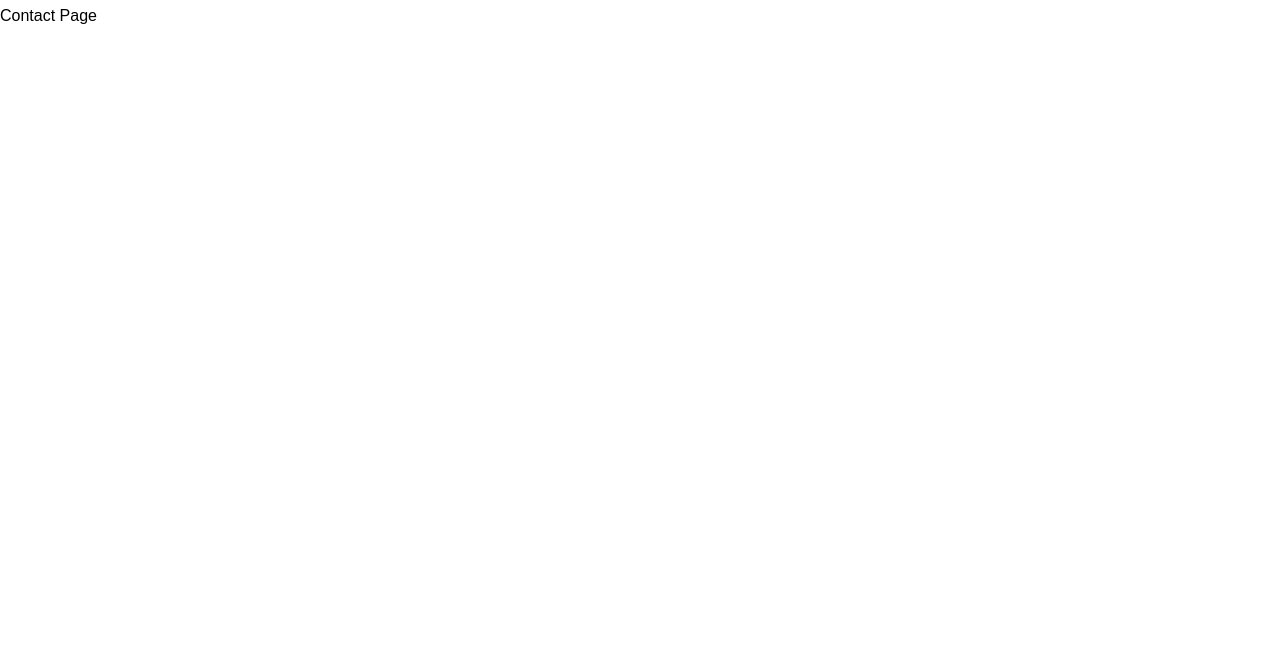
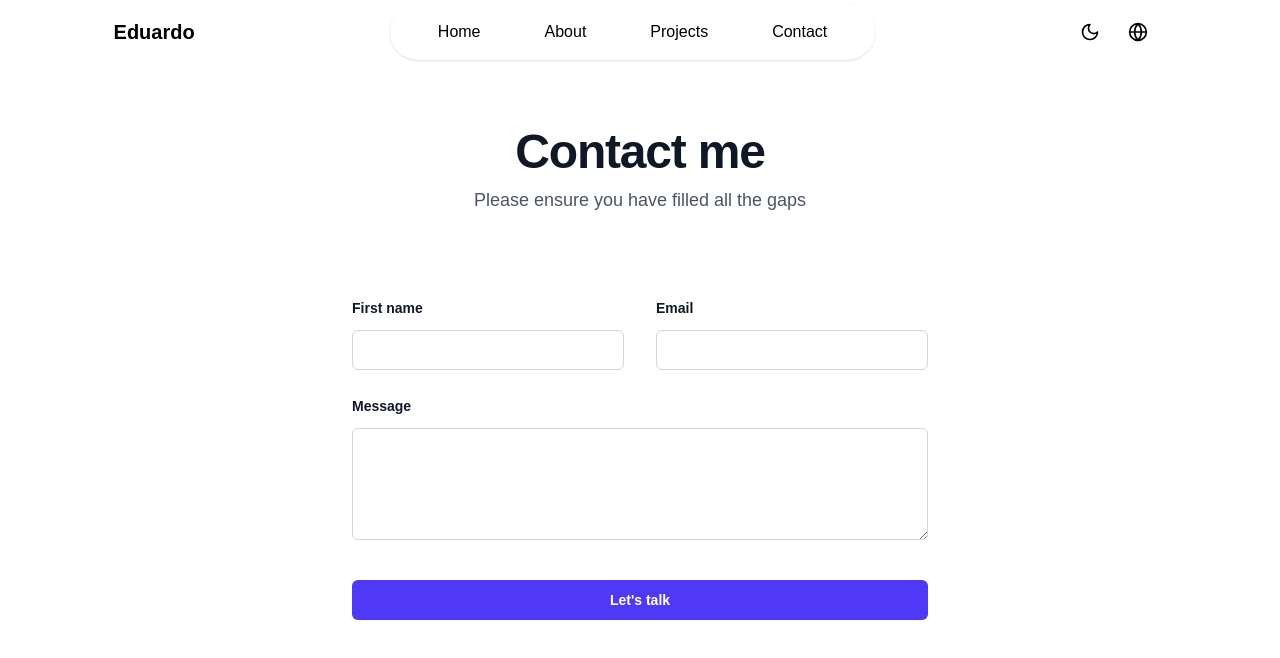
Before and after one commit to EduardoVizicato/MyPortfolio, a Next.js app: page /contact in a window 1280 px wide. Shown: the top 658 px of the page. Built offline with nearby package versions, Linux system fonts and the light colour scheme; a web font is replaced by a local one.

Commit message:
starting contact page

```diff
--- a/src/app/(pages)/about/page.jsx
+++ b/src/app/(pages)/about/page.jsx
@@ -7,6 +7,20 @@ const About = () => {
       <Navbar />
       <div id='about' className='w-full px[12%] py-10'>
         <h2 className='py-10 text-center mb-2 text-3xl'>About me</h2>
+
+        <div className='flex w-full flex-col lg:flex-row text-center'>
+          <div className='flex-1'>
+            <p className='mb-10'>
+              I am a backend developer with over 2 year of expertise in the field. Throughout my studies,
+              I had the privilege of collaborating with prestigious people, contributing and learning new technologies.
+            </p>
+          </div>
+        </div>
+
+        <ul>
+
+        </ul>
+
       </div>
     </>
   )
--- a/src/app/(pages)/contact/page.jsx
+++ b/src/app/(pages)/contact/page.jsx
@@ -1,11 +1,82 @@
+import Navbar from '@/app/components/navbar'
 import React from 'react'
 
-const page = () => {
+const Contact = () => {
   return (
-    <div>
-      <h1>Contact Page</h1>
-    </div>
+    <>
+      <Navbar />
+      <div className="isolate bg-white px-6 py-24 sm:py-32 lg:px-8">
+        <div
+          aria-hidden="true"
+          className="absolute inset-x-0 -top-40 -z-10 transform-gpu overflow-hidden blur-3xl sm:-top-80"
+        >
+        </div>
+
+        <div className="mx-auto max-w-2xl text-center">
+          <h2 className="text-4xl font-semibold tracking-tight text-balance text-gray-900 sm:text-5xl">Contact me</h2>
+          <p className="mt-2 text-lg/8 text-gray-600">Please ensure you have filled all the gaps</p>
+        </div>
+
+        <form action="#" method="POST" className="mx-auto mt-16 max-w-xl sm:mt-20">
+          <div className="grid grid-cols-1 gap-x-8 gap-y-6 sm:grid-cols-2">
+            <div className="">
+              <label htmlFor="first-name" className="block text-sm/6 font-semibold text-gray-900">
+                First name
+              </label>
+              <div className="mt-2.5">
+                <input
+                  id="first-name"
+                  name="first-name"
+                  type="text"
+                  autoComplete="given-name"
+                  className="block w-full rounded-md bg-white px-3.5 py-2 text-base text-gray-900 outline-1 -outline-offset-1 outline-gray-300 placeholder:text-gray-400 focus:outline-2 focus:-outline-offset-2 focus:outline-indigo-600"
+                />
+              </div>
+            </div>
+
+            <div className="">
+              <label htmlFor="email" className="block text-sm/6 font-semibold text-gray-900">
+                Email
+              </label>
+              <div className="mt-2.5">
+                <input
+                  id="email"
+                  name="email"
+                  type="email"
+                  autoComplete="email"
+                  className="block w-full rounded-md bg-white px-3.5 py-2 text-base text-gray-900 outline-1 -outline-offset-1 outline-gray-300 placeholder:text-gray-400 focus:outline-2 focus:-outline-offset-2 focus:outline-indigo-600"
+                />
+              </div>
+            </div>
+
+            <div className="sm:col-span-2">
+              <label htmlFor="message" className="block text-sm/6 font-semibold text-gray-900">
+                Message
+              </label>
+              <div className="mt-2.5">
+                <textarea
+                  id="message"
+                  name="message"
+                  rows={4}
+                  className="block w-full rounded-md bg-white px-3.5 py-2 text-base text-gray-900 outline-1 -outline-offset-1 outline-gray-300 placeholder:text-gray-400 focus:outline-2 focus:-outline-offset-2 focus:outline-indigo-600"
+                  defaultValue={''}
+                />
+              </div>
+            </div>
+
+          </div>
+          <div className="mt-10">
+            <button
+              type="submit"
+              className="block w-full rounded-md bg-indigo-600 px-3.5 py-2.5 text-center text-sm font-semibold text-white shadow-xs hover:bg-indigo-500 focus-visible:outline-2 focus-visible:outline-offset-2 focus-visible:outline-indigo-600"
+            >
+              Let's talk
+            </button>
+          </div>
+        </form>
+      </div>
+    </>
   )
 }
 
-export default page
+export default Contact
```
